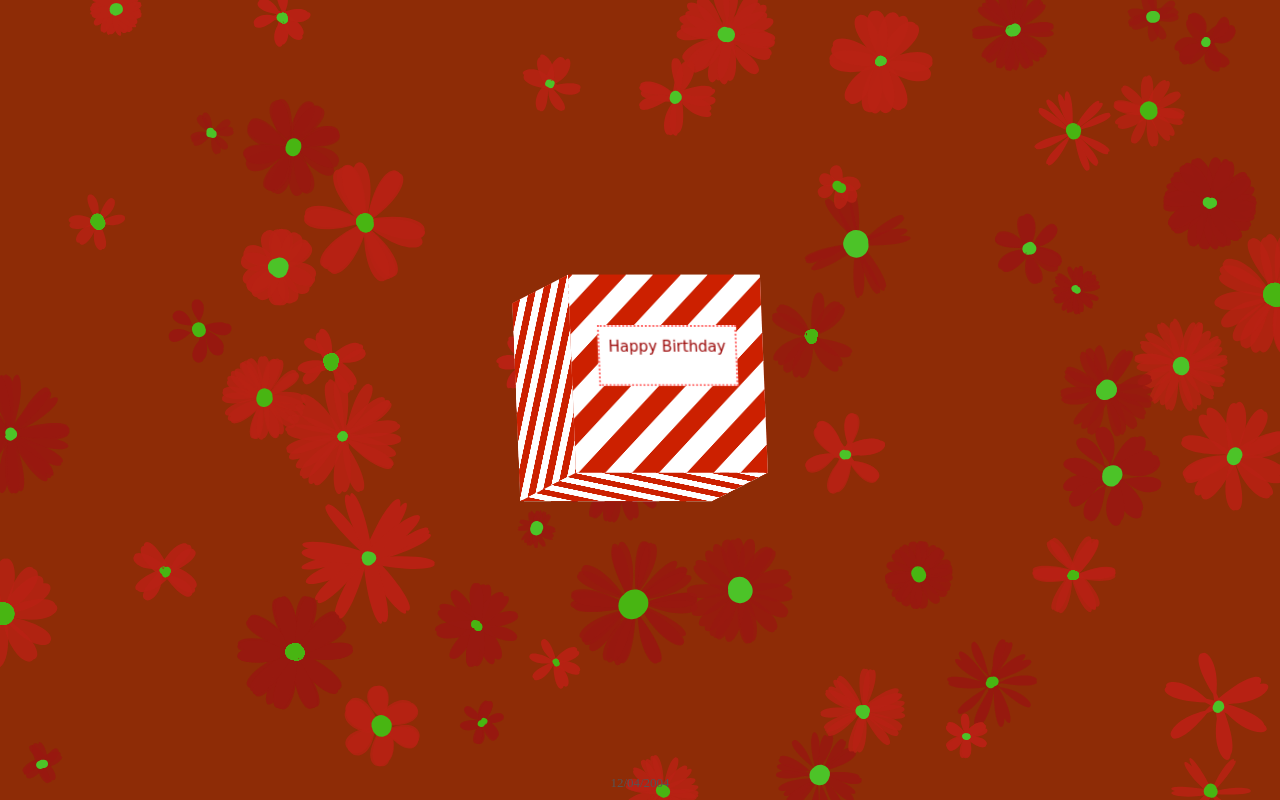
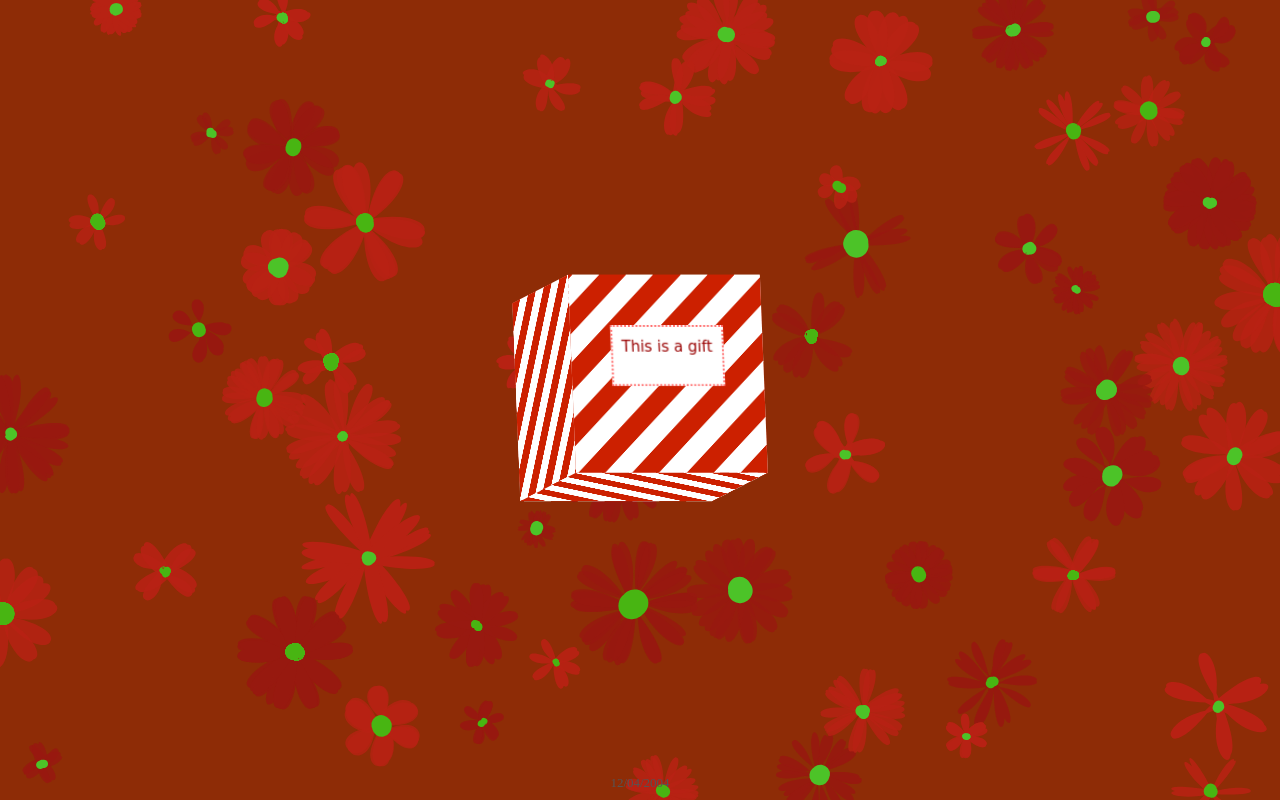
Before and after one commit to 12dtan/private, a plain HTML site: page index.html in a window 1280 px wide. Drawn offline with Linux system fonts and the light colour scheme.

Commit message:
Update present.css

```diff
--- a/present.css
+++ b/present.css
@@ -152,7 +152,7 @@ html, body {
     transform: translateZ(-2px) translateY(50px);
   }
   .present-box > .side.top .to:after {
-    content: "Happy Birthday";
+    content: "This is a gift";
     display: inline-block;
     transform: rotateY(180deg);
     color: #990000;
```
